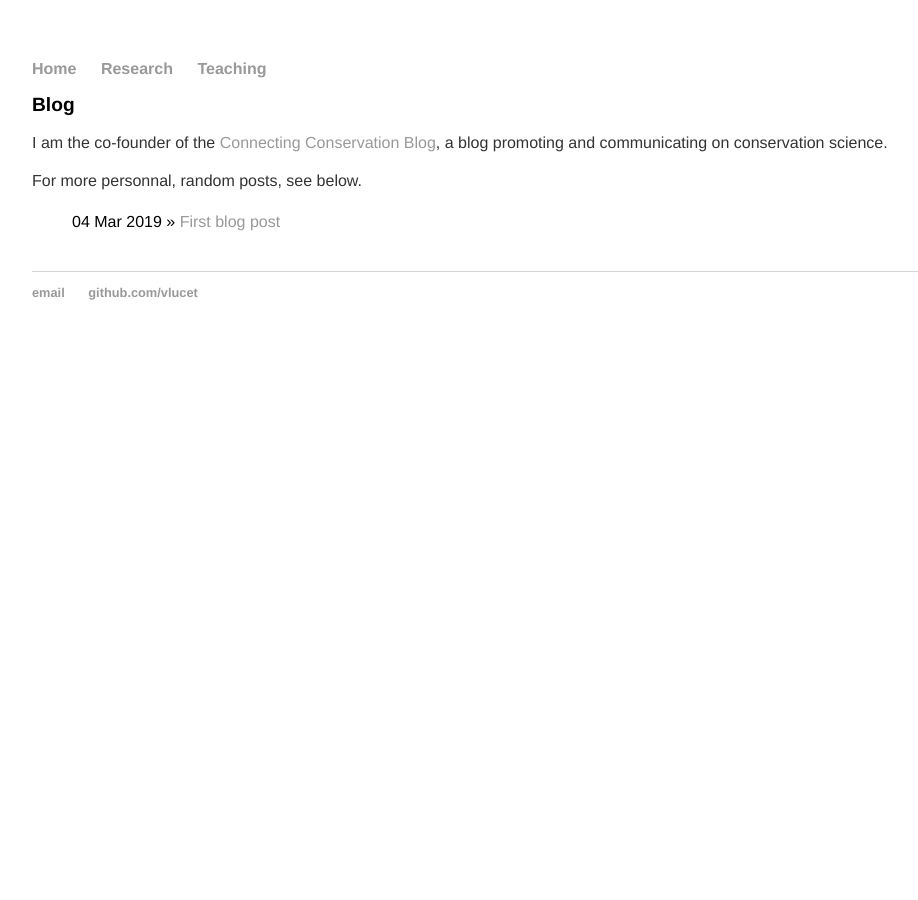
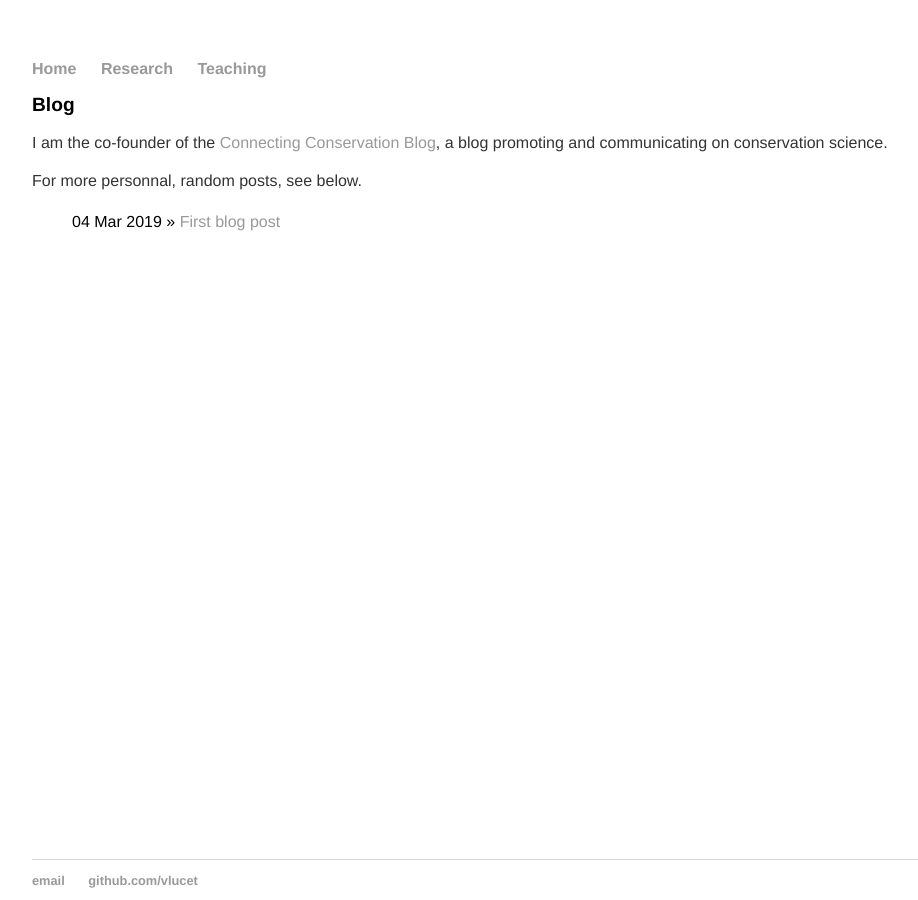
Before and after one commit to lpmi-13/vlucet.github.io, a Jekyll site: the page built from blog/index.html, in a window 1280 px wide. Shown: the whole page, without its empty margins (160-1078 px from the left). Built offline with Jekyll 4.4.1, drawn with Linux system fonts in a browser that asks for light colours.

Commit message:
test footer change

```diff
--- a/css/main.css
+++ b/css/main.css
@@ -44,6 +44,10 @@ img {
 footer {
     border-top: 1px solid #d5d5d5;
     font-size: .8em;
+    position: absolute;
+    bottom: 0;
+    width: 100%;
+    height: 2.5rem;            /* Footer height */
 }
 
 ul.posts {
```
